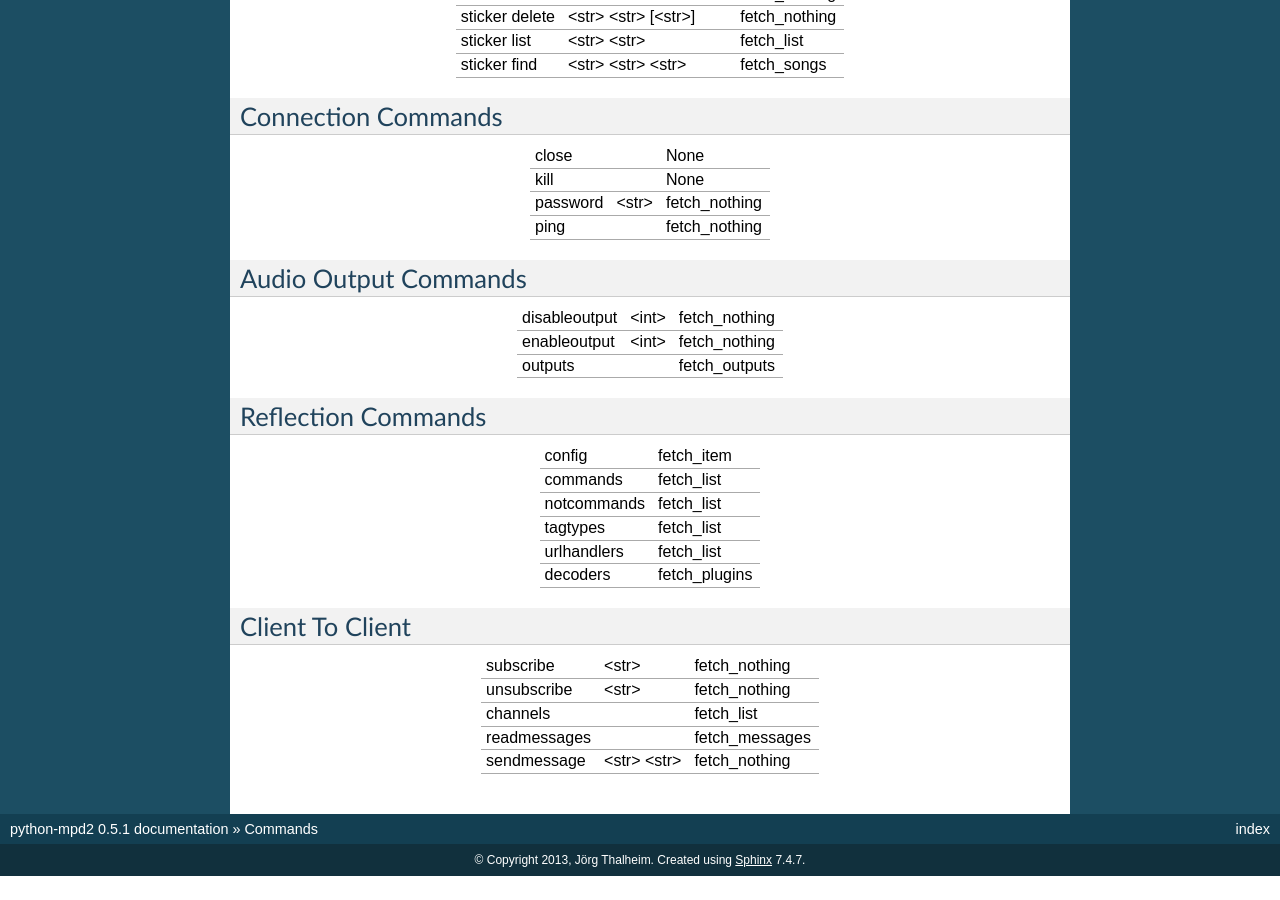
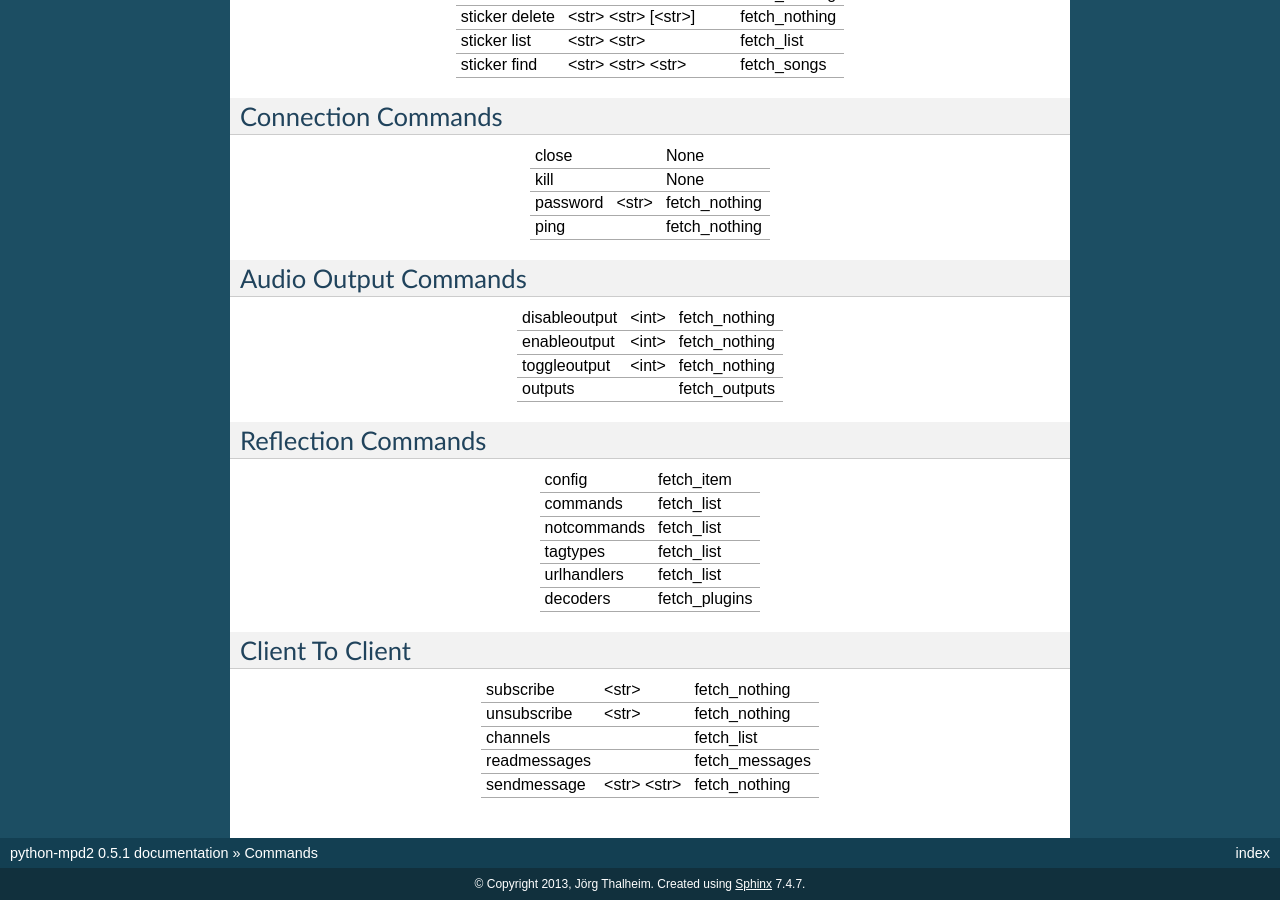
Before and after one commit to Mic92/python-mpd2, a Sphinx documentation site: the page built from doc/topics/commands.rst, in a window 1280 px wide and 900 px high, scrolled down 1885 px. Built offline with Sphinx 7.4.7, drawn with Linux system fonts in a browser that asks for light colours; before the commit the page ends 2761 px from its top, so only the background shows below that.

Commit message:
add toggleoutput to commands.rst

```diff
--- a/doc/topics/commands.rst
+++ b/doc/topics/commands.rst
@@ -132,6 +132,7 @@ Audio Output Commands
 =============  =====  =============
 disableoutput  <int>  fetch_nothing
 enableoutput   <int>  fetch_nothing
+toggleoutput   <int>  fetch_nothing
 outputs               fetch_outputs
 =============  =====  =============
 
```
